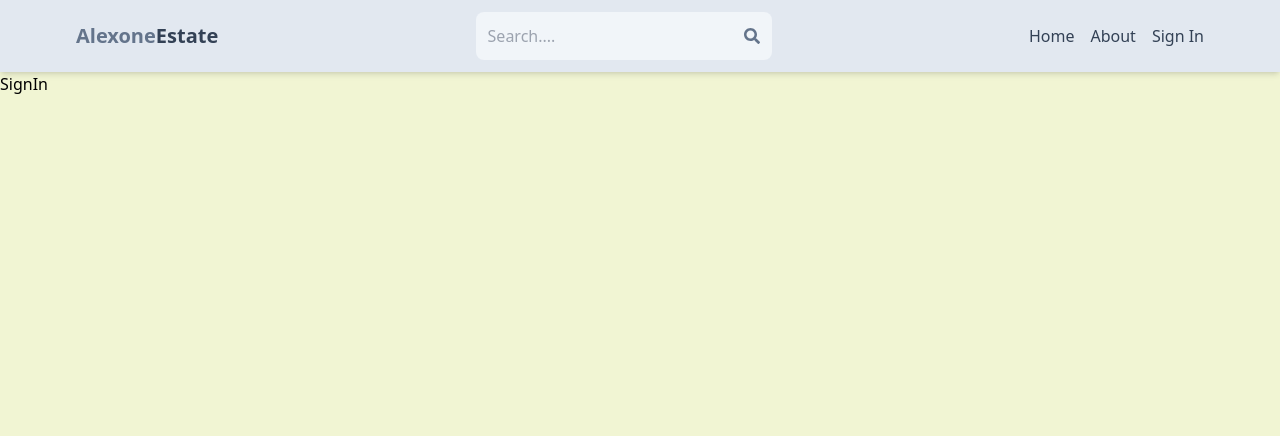
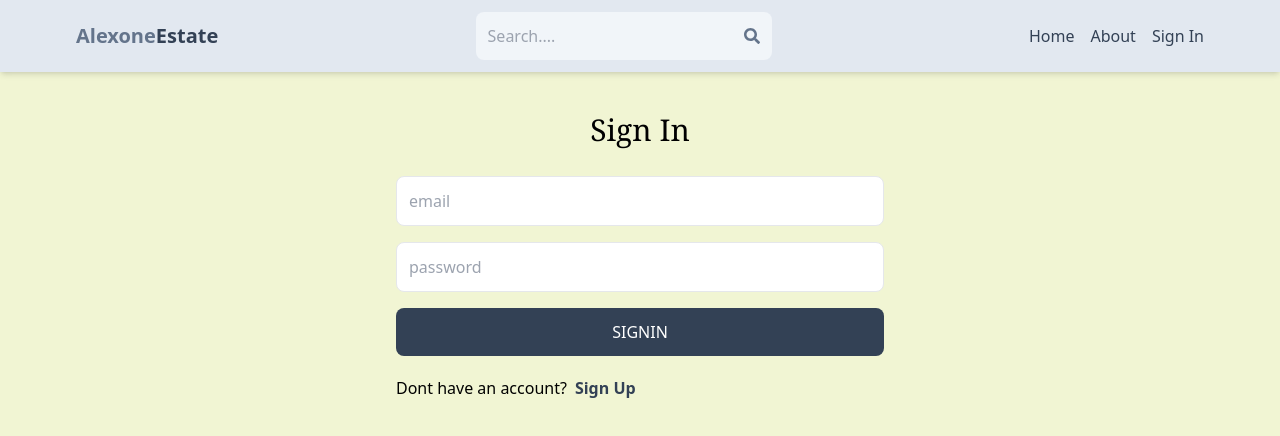
Before and after one commit to 1ECA1/estate, a React (Vite) app in the folder client/: page /sign-in in a window 1280 px wide. Shown: the top 436 px of the page. Built offline with nearby package versions, Linux system fonts and the light colour scheme.

Commit message:
complte sign in UI

```diff
--- a/client/src/pages/SignIn.jsx
+++ b/client/src/pages/SignIn.jsx
@@ -1,7 +1,72 @@
 import React from 'react'
+import { useState } from 'react';
+// import { Link } from 'react-router-dom';
+import { Link, useNavigate } from 'react-router-dom';
+// import SignIn from './SignIn'
 
 export default function SignIn() {
+  const [formData, setFormData] = useState({})
+  const [error, setError] = useState(null);
+  const [loading, setloading] = useState(false);
+  const navigate = useNavigate();
+  const handleChange = (e) => {
+    setFormData({
+      ...formData,
+      [e.target.id]: e.target.value,
+    });
+  };
+
+  const handleSubmit = async (e) => {
+  e.preventDefault();
+  try {
+    setloading(true);
+    setError(null); // clear previous error
+
+    const res = await fetch('/api/auth/signin', {
+      method: 'POST',
+      headers: {
+        'Content-Type': 'application/json'
+      },
+      body: JSON.stringify(formData)
+    });
+
+    const data = await res.json();
+    console.log(data);
+
+    if (data.success === false) {
+      setloading(false);
+      setError(data.message);
+      return;
+    }
+
+    setloading(false);
+    navigate('/');
+
+  } catch (error) {
+    setloading(false);
+    setError(error.message);
+  }
+};
+
+  // console.log(formData);
   return (
-    <div>SignIn</div>
+    <div className='p-3 max-w-lg mx-auto'>
+      <h1 className='text-3xl text-center font-serif my-7'>Sign In</h1>
+
+      <form onSubmit={handleSubmit} className='flex flex-col gap-4'>
+
+
+        <input type="email" placeholder='email' className='border p-3 rounded-lg' id='email' onChange={handleChange}/>
+        <input type="password" placeholder='password' className='border p-3 rounded-lg' id='password'onChange={handleChange} />
+        <button disabled={loading} className='bg-slate-700 text-white p-3 rounded-lg uppercase hover:opacity-95 disabled:opacity-80'>{loading ?'Loading...' : 'SignIn'}</button>
+      </form >
+      <div className='flex gap-2 mt-5'>
+        <p> Dont have an account?</p>
+        <Link to={"/sign-up"}>
+        <span className='text-slate-700 font-semibold '>Sign Up</span>
+        </Link>
+      </div>
+      {error && <p className='text-red-500 mt-5'>{error}</p>}
+    </div>
   )
 }
--- a/client/src/pages/SignUp.jsx
+++ b/client/src/pages/SignUp.jsx
@@ -61,7 +61,7 @@
         <button disabled={loading} className='bg-slate-700 text-white p-3 rounded-lg uppercase hover:opacity-95 disabled:opacity-80'>{loading ?'Loading...' : 'SignUp'}</button>
       </form >
       <div className='flex gap-2 mt-5'>
-        <p>Have an account?</p>
+        <p>have an account?</p>
         <Link to={"/sign-in"}>
         <span className='text-slate-700 font-semibold '>Sign In</span>
         </Link>
```
